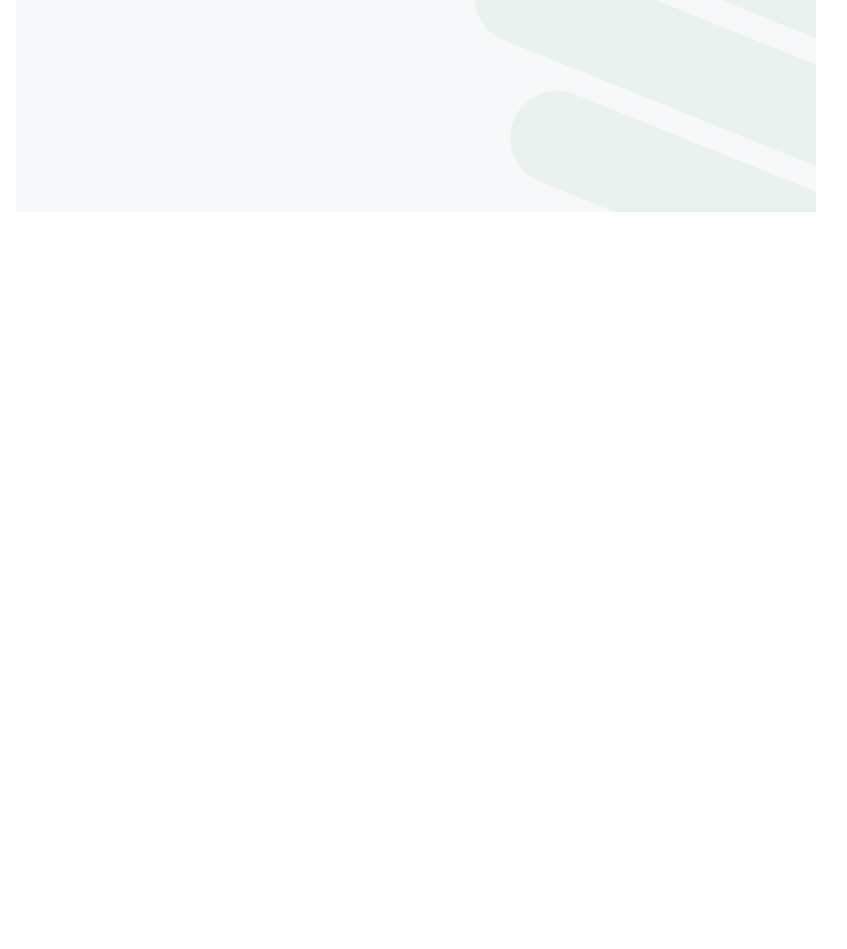
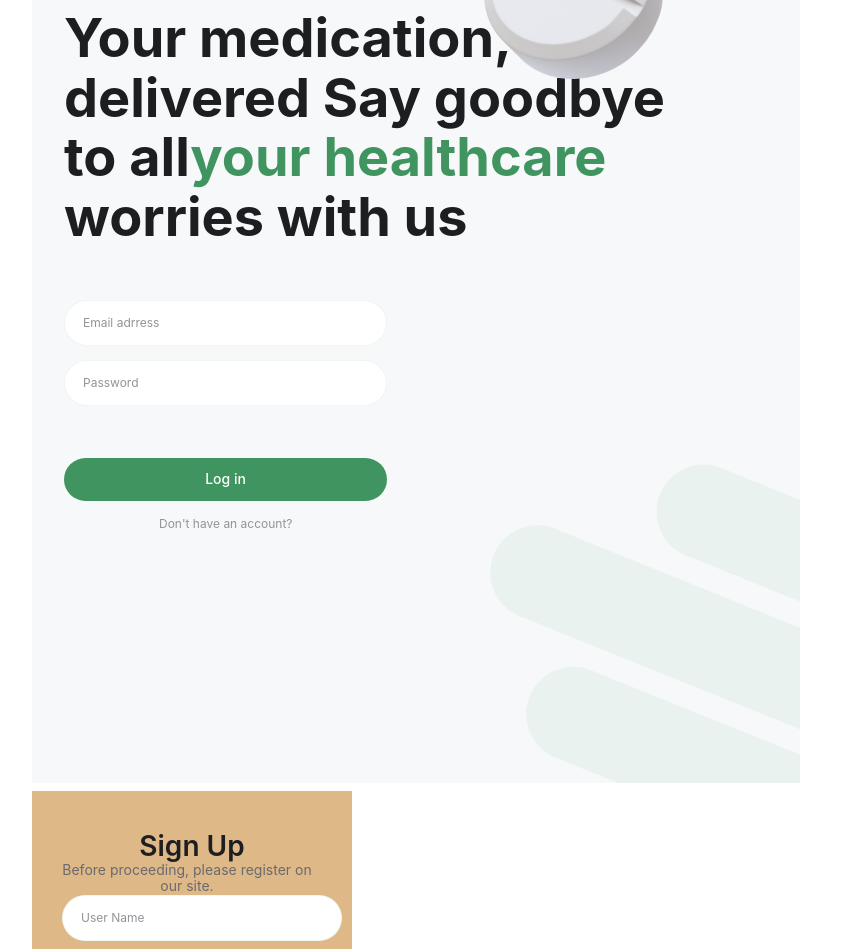
Before and after one commit to Sw1tlana/e-pharmacy, a React (Vite) app: page / in a window 1280 px wide. Shown: the part 1840-2789 px from the top of the page, without its empty margins (224-1071 px from the left). Before the commit the page ends 2068 px from the top, so only its background shows below. Built offline with nearby package versions, Linux system fonts and the light colour scheme; a web font is replaced by a local one.

Commit message:
added modern-normalize, LoginForm, ModalRegisterForm,  added icons,

```diff
--- a/package.json
+++ b/package.json
@@ -16,6 +16,7 @@
     "@mui/material": "^6.1.7",
     "axios": "^1.7.7",
     "clsx": "^2.1.1",
+    "modern-normalize": "^3.0.1",
     "react": "^18.3.1",
     "react-dom": "^18.3.1",
     "react-ellipsis-text": "^1.2.1",
--- a/src/components/App/App.jsx
+++ b/src/components/App/App.jsx
@@ -1,6 +1,8 @@
 
 import Home from '../Home/Home.jsx';
 import RegisterForm from '../RegisterForm/RegisterForm.jsx';
+import LoginForm from '../LoginForm/LoginForm.jsx';
+import ModalRegisterForm from '../ModalRegisterform/ModalRegisterForm.jsx';
 
 function App() {
 
@@ -8,6 +10,8 @@ function App() {
     <>
      <Home/>
      <RegisterForm/>
+     <LoginForm/>
+     <ModalRegisterForm/>
     </>
   )
 }
--- a/src/components/LoginForm/LoginForm.jsx
+++ b/src/components/LoginForm/LoginForm.jsx
@@ -1,10 +1,53 @@
 import style from './LoginForm.module.css';
+import { useForm } from 'react-hook-form';
+import { yupResolver } from '@hookform/resolvers/yup';
+import exampleImage from '../../shared/images/authorizePage/tablet@2x.png';
+import shadowImage from '../../shared/images/authorizePage/shadow-form.png';
 
 function LoginForm() {
+
+  const { register, handleSubmit, formState: { errors }, reset } = useForm({
+    resolver: yupResolver()
+});
+
   return (
-    <div>
-
-    </div>
+    <section className={style.sectionLoginForm}>
+        <div className={style.containerFormHomeInfo}>
+        <img className={style.imagesFormLogin} src={exampleImage} alt="example" />
+        <h2 className={style.titleFormLogin}>
+            Your medication,  delivered Say goodbye to all<span className={style.spanColor}>your healthcare</span> worries with us
+        </h2>
+        </div>
+        <form className={style.formLogin} onSubmit={handleSubmit}>
+            <div className={style.containerInput}>
+            <div>
+                <input
+                id="email"
+                className={style.formInput}
+                placeholder="Email adrress"
+                {...register('email')}
+                aria-required="true"
+                />
+                {errors.email &&
+                <p className={style.errorMsg}>{errors.email.message}</p>}
+            </div>
+            <div>
+                <input
+                id="password"
+                className={style.formInput}
+                placeholder="Password"
+                {...register('password')}
+                aria-required="true"
+                />
+                {errors.password &&
+                <p className={style.errorMsg}>{errors.password.message}</p>}
+            </div>
+            </div>
+            <button className={style.loginBtn} type="submit">Log in</button>
+            <p className={style.textForm}>Don't have an account?</p>
+            <img className={style.imagesShadow} src={shadowImage} alt="shadow" />
+        </form>
+    </section>
   )
 };
 
--- a/src/components/LoginForm/LoginForm.module.css
+++ b/src/components/LoginForm/LoginForm.module.css
@@ -0,0 +1,189 @@
+.sectionLoginForm {
+    max-height: 812px;
+    height: 100%;
+    padding: 163px 20px 190px 20px;
+    background-color: var(--bg-color);
+    position: relative;
+    overflow: hidden;
+    margin-bottom: 8px;
+}
+
+.containerLoginHomeInfo {
+    position: relative;
+    max-width: 335px;
+    width: 100%;
+}
+
+.titleLoginRegister {
+    font-size: 28px;
+    font-weight: 600;
+    line-height: 1.2;
+    margin-bottom: 20px;
+    width: 100%;
+    white-space: normal;
+}
+
+.spanColor {
+    color: var(--btn-green-accent-color);
+}
+
+.imagesFormLogin {
+    position: absolute;
+    top: -56px;
+    left: 220px;
+    max-width: 95px;
+    max-height: 93px;
+}
+
+.formLogin {
+    margin: 0 auto;
+    padding: 0;
+}
+
+.containerInput {
+    display: flex;
+    flex-direction: column;
+    gap: 10px;
+    max-width: 335px;
+    width: 100%;
+    margin-bottom: 118px;
+}
+
+.formInput {
+    border: 1px solid var(--bg-green-color);
+    border-radius: 60px;
+    background-color: var(--white-color);
+    font-size: 12px;
+    line-height: 1.5;
+    width: 100%;
+    max-width: 335px;
+    padding: 13px 18px;
+    transition: border-color 0.3s ease;
+}
+
+.formInput::placeholder {
+    color: var(--secondary-color);
+}
+
+.formInput:focus {
+    outline: none;
+    border-color: var(--green-accent-color);
+}
+
+.formInput:active {
+    background-color: var(--green-accent-color);
+}
+
+.errorMsg {
+    color: var(----btn-bg-red-color);
+}
+
+.loginBtn {
+    display: flex;
+    flex-direction: row;
+    justify-content: center;
+    align-items: center;
+    padding: 13px 112px 13px 112px;
+    width: 100%;
+    background-color: var(--btn-green-accent-color);
+    color: var(--white-color);
+    border: none;
+    border-radius: 60px;
+    font-weight: 500;
+    line-height: 1.2;
+    margin-top: 10px;
+    margin-bottom: 14px;
+    transition: var(--animation);
+}
+
+.loginBtn:hover,
+.loginBtn:active {
+    background-color: var(--green-accent-color);
+}
+
+.textForm {
+    font-size: 12px;
+    font-weight: 400;
+    line-height: 1.5;
+    color: var(--secondary-color);
+    text-align: center;
+}
+
+.imagesShadow {
+    position: absolute;
+    top: 590px;
+    left: 159px;
+}
+
+@media (min-width: 768px) {
+    .sectionLoginForm {
+        max-height: 1024px;
+        padding: 240px 32px 250px 32px;
+    }
+
+    .containerFormHomeInfo {
+        position: relative;
+        max-width: 614px;
+        width: 100%;
+    }
+
+    .titleFormLogin {
+        font-size: 54px;
+        line-height: 1.1;
+        margin-bottom: 54px;
+    }
+
+    .imagesFormLogin {
+        top: -104px;
+        left: 420px;
+        max-width: 179px;
+        max-height: 179px;
+    }
+
+    .formLogin {
+        margin: 0;
+    }
+
+    .containerInput {
+        gap: 14px;
+        max-width: 323px;
+        margin-bottom: 52px;
+    }
+
+    .formInput {
+        flex-grow: 1;
+        box-sizing: border-box;
+    }
+
+    .loginBtn {
+        max-width: 323px;
+    }
+
+    .textForm {
+       text-align: start;
+       padding-left: 95px;
+    }
+
+    .imagesShadow {
+        top: 640px;
+        left: 400px;
+      }
+}
+
+@media (min-width: 1440px) {
+    .sectionLoginForm{
+       display: flex;
+       gap: 150px;
+       padding: 298px 98px 262px 100px;
+    }
+
+    .imagesShadow {
+        top: 500px;
+        left: 1100px;
+      }
+
+      .textForm {
+        text-align: center;
+        padding-left: 0;
+     }
+}
--- /dev/null
+++ b/src/components/ModalRegisterForm/ModalRegisterForm.jsx
@@ -0,0 +1,65 @@
+import style from './ModalRegisterForm.module.css';
+import { useForm } from 'react-hook-form';
+import { yupResolver } from '@hookform/resolvers/yup';
+
+export default function ModalRegisterForm() {
+
+    const { register, handleSubmit, formState: { errors }, reset } = useForm({
+        resolver: yupResolver()
+    });
+
+  return (
+    <section className={style.sectionModal}>
+        <h3 className={style.titleModalAuthorization}>Sign Up</h3>
+        <p className={style.textModalAuthorization}>Before proceeding, please register on our site.</p>
+    <form onSubmit={handleSubmit}>
+    <div>
+        <input
+        id="name"
+        className={style.formInput}
+        placeholder="User Name"
+        {...register('name')}
+        aria-required="true"
+        />
+        {errors.name &&
+        <p className={style.errorMsg}>{errors.name.message}</p>}
+    </div>
+    <div>
+        <input
+        id="email"
+        className={style.formInput}
+        placeholder="Email adrress"
+        {...register('email')}
+        aria-required="true"
+        />
+        {errors.email &&
+        <p className={style.errorMsg}>{errors.email.message}</p>}
+    </div>
+    <div>
+        <input
+        id="phone"
+        className={style.formInput}
+        placeholder="Phone number"
+        {...register('phone')}
+        aria-required="true"
+        />
+        {errors.phone &&
+        <p className={style.errorMsg}>{errors.phone.message}</p>}
+    </div>
+    <div>
+        <input
+        id="password"
+        className={style.formInput}
+        placeholder="Password"
+        {...register('password')}
+        aria-required="true"
+        />
+        {errors.password &&
+        <p className={style.errorMsg}>{errors.password.message}</p>}
+    </div>
+    <button className={style.authorizationBtn} type="submit">Sing Up</button>
+    <p className={style.textForm}>Already have an account?</p>
+</form>
+</section>
+  )
+}
--- /dev/null
+++ b/src/components/ModalRegisterForm/ModalRegisterForm.module.css
@@ -0,0 +1,53 @@
+.sectionModal {
+    max-width: 320px;
+    width: 100%;
+    padding: 40px 30px;
+    background-color: burlywood;
+}
+
+.titleModalAuthorization {
+    font-size: 28px;
+    font-weight: 600;
+    line-height: 1.1;
+    text-align: center;
+}
+
+.textModalAuthorization {
+    text-align: center;
+    width: 250px;
+    font-size: 14px;
+    font-weight: 400;
+    line-height: 1.2;
+    color: var(--subprimary-color);
+}
+
+.formInput {
+    display: block;
+    margin-bottom: 10px;
+    box-sizing: border-box;
+    border: 1px solid var(--bg-green-color);
+    border-radius: 60px;
+    background-color: var(--white-color);
+    font-size: 12px;
+    line-height: 1.5;
+    width: 280px;
+    padding: 13px 18px;
+    transition: var(--animation);
+}
+
+.formInput::placeholder {
+    color: var(--secondary-color);
+}
+
+.formInput:focus {
+    outline: none;
+    border-color: var(--green-accent-color);
+}
+
+.formInput:active {
+    background-color: var(--green-accent-color);
+}
+
+.errorMsg {
+    color: var(----btn-bg-red-color);
+}
--- a/src/components/RegisterForm/RegisterForm.module.css
+++ b/src/components/RegisterForm/RegisterForm.module.css
@@ -57,7 +57,7 @@
     width: 100%;
     max-width: 335px;
     padding: 13px 18px;
-    transition: border-color 0.3s ease;
+    transition: var(--animation);
 }
 
 .formInput::placeholder {
@@ -111,7 +111,7 @@
 
 .imagesShadow {
   position: absolute;
-  top: 540px;
+  top: 590px;
   left: 159px;
 }
 
--- a/src/main.jsx
+++ b/src/main.jsx
@@ -1,5 +1,6 @@
 import { StrictMode } from 'react'
 import { createRoot } from 'react-dom/client'
+import 'modern-normalize';
 import './index.css'
 import App from './components/App/App';
 
```
Also changed, not shown: src/shared/icons/sprite.svg, 1 other file (tests, documents, lock files or other folders).
